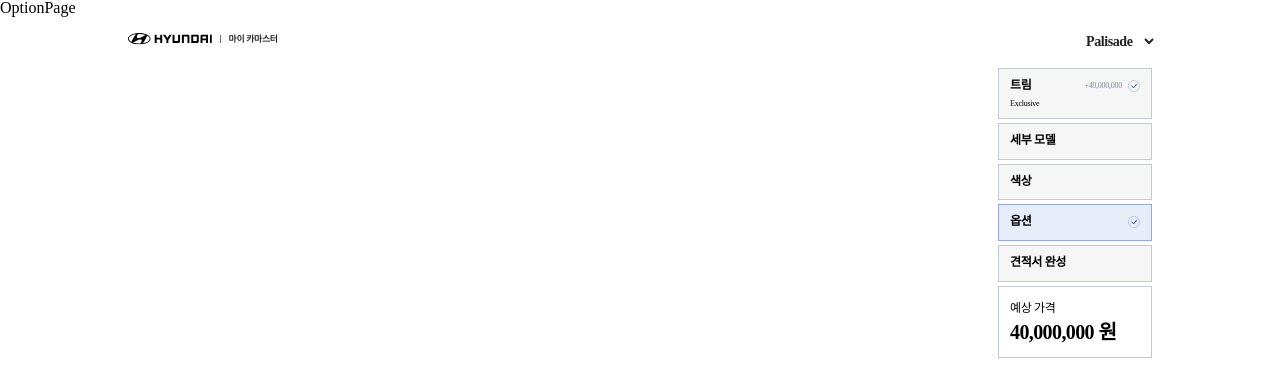
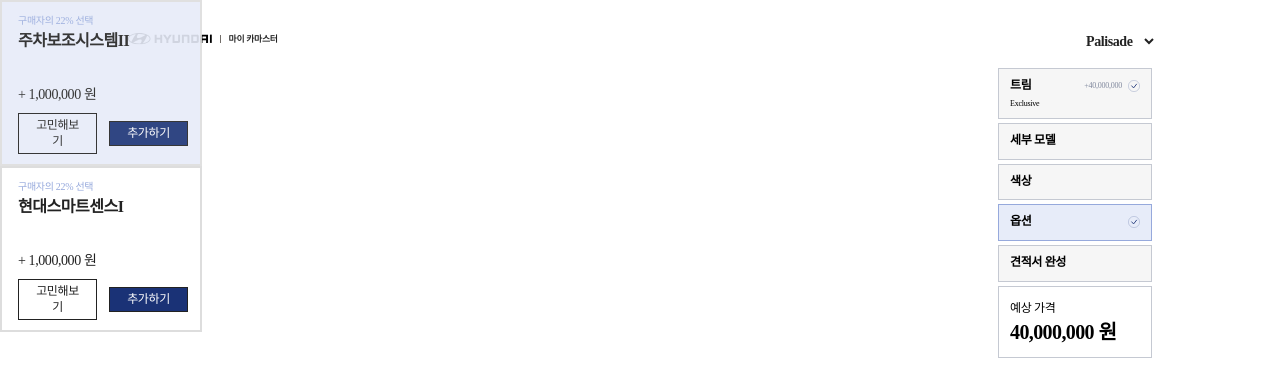
Before and after one commit to Hypersand/A5-Idle, a React (Vite) app in the folder frontend/Idle/: page /option in a window 1280 px wide. Shown: the top 382 px of the page. Built offline with nearby package versions, Linux system fonts and the light colour scheme; a web font is replaced by a local one.

Commit message:
[faet] 옵션 박스 컴포넌트 완성

```diff
--- a/frontend/Idle/src/components/common/boxs/OptionBox.jsx
+++ b/frontend/Idle/src/components/common/boxs/OptionBox.jsx
@@ -1,21 +1,40 @@
-import { useState } from "react"
+import { useContext, useState } from "react"
 import { styled } from "styled-components"
 import ConfusingButton from "../buttons/ConfusingButton";
 import AddButton from "../buttons/AddButton";
+import { POP_ADDITIONAL_OPTION, POP_CONFUSING_OPTION, PUSH_ADDITIONAL_OPTION, PUSH_CONFUSING_OPTION } from "../../../utils/actionType";
+import { carContext } from "../../../utils/context";
 
 function OptionBox({ option_name, option_price, option_purchase_rate, selectedOption, setSelectedOption }) {
+    const { car, dispatch } = useContext(carContext);
     const [currentState, setCurrentState] = useState("none")
     const isSelected = selectedOption === option_name
 
+    function popPayload(name) {
+        let newPayload
+        newPayload = car.option.confusing
+        dispatch({ type: POP_CONFUSING_OPTION, payload: newPayload.filter((item) => item.name !== name) })
+        newPayload = car.option.additional
+        dispatch({ type: POP_ADDITIONAL_OPTION, payload: newPayload.filter((item) => item.name !== name) })
+    }
+
     function toggleConfuse(e) {
         e.stopPropagation()
+        popPayload(option_name)
         if (currentState === "confuse") setCurrentState("none")
-        else setCurrentState("confuse")
+        else {
+            dispatch({ type: PUSH_CONFUSING_OPTION, payload: { name: option_name, price: option_price } })
+            setCurrentState("confuse")
+        }
     }
     function toggleAdd(e) {
         e.stopPropagation()
+        popPayload(option_name)
         if (currentState === "add") setCurrentState("none")
-        else setCurrentState("add")
+        else {
+            dispatch({ type: PUSH_ADDITIONAL_OPTION, payload: { name: option_name, price: option_price } })
+            setCurrentState("add")
+        }
     }
 
     return (
@@ -25,6 +44,7 @@
                 $isSelected={isSelected}
                 $state={currentState}
             >
+                <ClickedBorder $isSelected={isSelected} $state={currentState} />
                 <StContent>
                     <StContentHeader>
                         <TitleDetail $isSelected={isSelected} $state={currentState}>{option_purchase_rate}</TitleDetail>
@@ -44,11 +64,32 @@
 export default OptionBox;
 
 const StContainer = styled.div`
+    position: relative;
     display: flex;
     width: 166px;
     height: 138px;
     padding: 12px 16px;
-      border: 1px solid ${({ $isSelected }) => ($isSelected ? "#1A3276" : "#DDD")};
+    border: 2px solid ${({ $isSelected, $state }) => {
+        if ($isSelected) {
+            switch ($state) {
+                case "none":
+                    return "#E7ECF9"
+                case "confuse":
+                    return "#9B6D54"
+                case "add":
+                    return "#1A3276"
+            }
+        } else {
+            switch ($state) {
+                case "none":
+                    return "#ddd"
+                case "confuse":
+                    return "#9B6D54"
+                case "add":
+                    return "#1A3276"
+            }
+        }
+    }};
     background: ${({ $state }) => {
         switch ($state) {
             case "none":
@@ -134,3 +175,20 @@
     align-items: center;
     gap: 12px;
 `
+const ClickedBorder = styled.div`
+    position: absolute;
+    display: ${({ $isSelected, $state }) => {
+        if ($state == "none") {
+            return "none"
+        } else {
+            if ($isSelected) return ""
+            else return "none"
+        }
+    }};
+    width: 192px;
+    border: 2px solid #E7ECF9;
+    height: 156px;
+    top: 1px;
+    left: 1px;
+    z-index: 1;
+`
--- a/frontend/Idle/src/components/common/buttons/AddButton.jsx
+++ b/frontend/Idle/src/components/common/buttons/AddButton.jsx
@@ -34,4 +34,5 @@
     line-height: 16px;
     letter-spacing: -0.36px;
     text-align: center;
+    z-index: 2;
 `
--- a/frontend/Idle/src/components/common/buttons/ConfusingButton.jsx
+++ b/frontend/Idle/src/components/common/buttons/ConfusingButton.jsx
@@ -24,4 +24,5 @@
     line-height: 16px;
     letter-spacing: -0.36px;
     text-align: center;
+    z-index: 2;
 `
--- a/frontend/Idle/src/pages/optionPage.jsx
+++ b/frontend/Idle/src/pages/optionPage.jsx
@@ -1,7 +1,59 @@
+import { useState } from "react";
+import OptionBox from "../components/common/boxs/OptionBox";
 import { setClickedOptionPage } from "../utils/constants";
+
+const dummyData = [
+  {
+    "option_name": "주차보조시스템II",
+    "option_price": 1000000,
+    "option_purchase_rate": "구매자의 22% 선택",
+    "option_description": "...",
+    "option_category": "안전",
+    "option_can_select": true,
+    "functions": [
+      {
+        "function_name": "후방 주차 충돌방지 보조",
+        "function_description": "...",
+        "function_img_url": "...",
+        "wheel_logo_img_url": null
+      },
+      {
+        "function_name": "20인치 다크 스퍼터링 휠",
+        "function_description": "...",
+        "function_img_url": "...",
+        "wheel_logo_img_url": "...",
+      },
+    ]
+  },
+  {
+    "option_name": "현대스마트센스I",
+    "option_price": 1000000,
+    "option_purchase_rate": "구매자의 22% 선택",
+    "option_description": "...",
+    "option_category": "스타일&퍼포먼스",
+    "option_can_select": false,
+    "functions": [
+      {
+        "function_name": "네비게이션~~~",
+        "function_description": "...",
+        "function_img_url": "...",
+        "wheel_logo_img_url": null
+      },
+      {
+        "function_name": "후방 주차 충돌방지 보조2",
+        "function_description": "...",
+        "function_img_url": "...",
+        "wheel_logo_img_url": null
+      },
+    ]
+  }
+]
 function OptionPage() {
+  const [selectedOption, setSelectedOption] = useState(null)
   setClickedOptionPage();
-  return <div>OptionPage</div>;
+  return <div>{
+    dummyData.map((item, idx) => (<OptionBox key={idx} {...item} selectedOption={selectedOption} setSelectedOption={setSelectedOption} />))
+  }</div>;
 }
 
 export default OptionPage;
```
Lines whose indentation alone changed are shown as unchanged.
